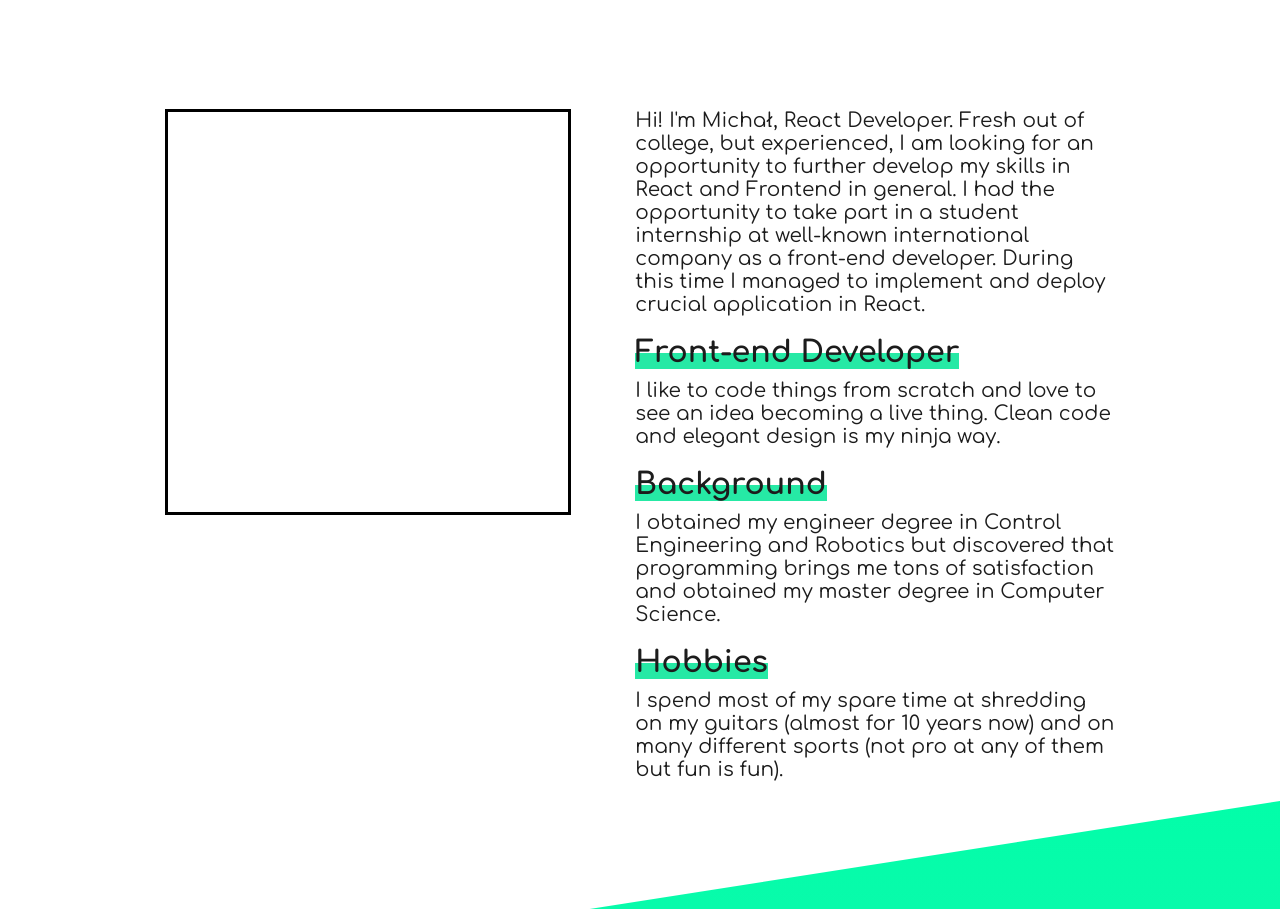
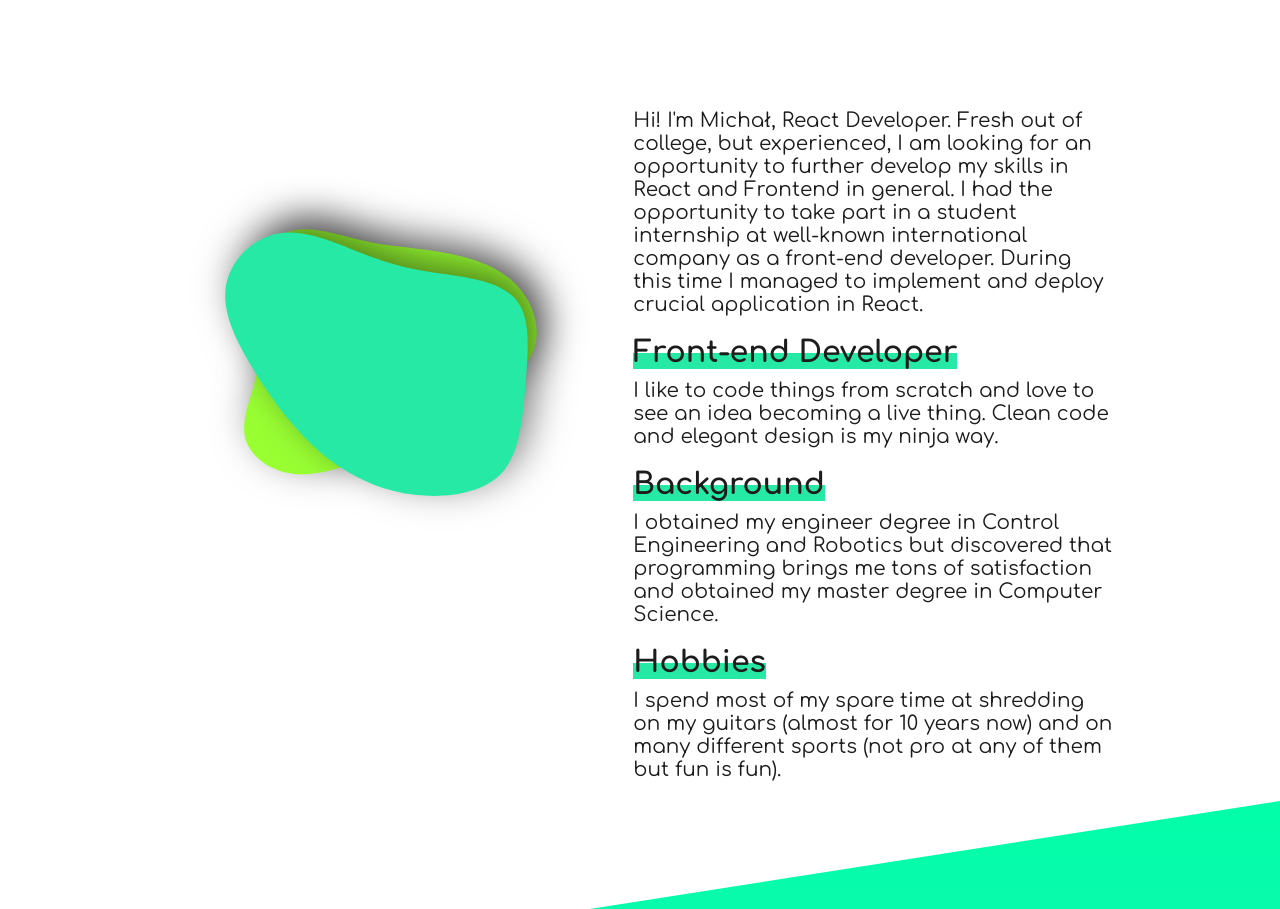
Before and after one commit to zendranm/portfolio-app, a React (Create React App) app: page / in a window 1280 px wide. Shown: the part 2041-2950 px from the top of the page. Built offline with nearby package versions, Linux system fonts and the light colour scheme.

Commit message:
AboutMe image first version

```diff
--- a/src/components/FifthPanel.jsx
+++ b/src/components/FifthPanel.jsx
@@ -4,7 +4,7 @@ import SectionTitle from "components/SectionTitle";
 import EmailPanel from "components/EmailPanel";
 import { FontAwesomeIcon } from "@fortawesome/react-fontawesome";
 import { faGithub, faLinkedin } from "@fortawesome/free-brands-svg-icons";
-import { faEnvelope, faFileDownload } from "@fortawesome/free-solid-svg-icons";
+import { faEnvelope } from "@fortawesome/free-solid-svg-icons";
 
 const FifthPanel = (props) => {
   return (
--- a/src/components/FirstPanel.jsx
+++ b/src/components/FirstPanel.jsx
@@ -1,7 +1,7 @@
 import React from "react";
 import "styles/FirstPanel.scss";
 import HelloText from "components/HelloText";
-import logo from "graphics/snowboard2.png";
+import myImage from "graphics/snowboard2.png";
 
 const FirstPanel = (props) => {
   return (
@@ -18,7 +18,7 @@ const FirstPanel = (props) => {
           </div>
         </div>
         <div className="rightBox">
-          <img src={logo} alt="" />
+          <img src={myImage} alt="" />
         </div>
       </div>
       <div className="bottomV" />
--- /dev/null
+++ b/src/components/ImageComposition.jsx
@@ -0,0 +1,31 @@
+import React from "react";
+import "styles/ImageComposition.scss";
+import myImage from "graphics/snowboard3.png";
+
+const ImageComposition = () => {
+  return (
+    <div className="ImageComposition">
+      <div className="backBlobLayer">
+        <svg viewBox="0 0 200 200" xmlns="http://www.w3.org/2000/svg">
+          <path
+            d="M34.3,-53.9C47.2,-51.9,62.4,-48.4,72.6,-39.1C82.9,-29.9,88.1,-14.9,82.8,-3.1C77.5,8.8,61.7,17.7,50.9,26C40.2,34.3,34.5,42.1,26.8,45.7C19.2,49.3,9.6,48.8,-1.4,51.1C-12.3,53.5,-24.7,58.8,-36.4,57.5C-48.2,56.3,-59.5,48.6,-61.2,37.9C-62.9,27.2,-55.1,13.6,-54,0.6C-52.9,-12.4,-58.6,-24.8,-57.7,-36.8C-56.8,-48.9,-49.3,-60.6,-38.6,-63.9C-27.8,-67.1,-13.9,-61.9,-1.6,-59.1C10.7,-56.3,21.3,-55.9,34.3,-53.9Z"
+            transform="translate(100 100)"
+          />
+        </svg>
+      </div>
+      <div className="frontBlobLayer">
+        <svg viewBox="0 0 200 200" xmlns="http://www.w3.org/2000/svg">
+          <path
+            d="M32.3,-43.4C46.3,-41.3,65,-39.8,73.6,-30.7C82.2,-21.7,80.7,-5.2,79.3,12.1C77.9,29.4,76.6,47.3,67,57.4C57.3,67.5,39.2,69.7,23.9,67.9C8.7,66.2,-3.7,60.5,-13.5,54C-23.4,47.5,-30.7,40.2,-37.3,32.4C-44,24.6,-50,16.3,-57.1,4.7C-64.2,-6.9,-72.3,-21.8,-70.7,-35.2C-69.1,-48.6,-57.8,-60.4,-44.4,-62.8C-31,-65.2,-15.5,-58.1,-3.2,-53.1C9.2,-48.2,18.3,-45.5,32.3,-43.4Z"
+            transform="translate(100 100)"
+          />
+        </svg>
+      </div>
+      <div className="imageLayer">
+        <img src={myImage} alt="" />
+      </div>
+    </div>
+  );
+};
+
+export default ImageComposition;
--- a/src/components/ThirdPanel.jsx
+++ b/src/components/ThirdPanel.jsx
@@ -2,7 +2,7 @@ import React from "react";
 import "styles/ThirdPanel.scss";
 import SectionTitle from "components/SectionTitle";
 import SubSectionTitle from "components/SubSectionTitle";
-import image from "graphics/image_cropped.jpg";
+import ImageComposition from "components/ImageComposition";
 
 const ThirdPanel = (props) => {
   return (
@@ -10,7 +10,9 @@ const ThirdPanel = (props) => {
       <div className="upperV" />
       <SectionTitle text="ABOUT ME" areTilesVisible={true} />
       <div className="aboutMe">
-        <div className="leftBox">{/* <img src={image} alt="logo" /> */}</div>
+        <div className="leftBox">
+          <ImageComposition />
+        </div>
         <div className="rightBox">
           <div className="mainDescription">
             Hi! I'm Michał, React Developer. Fresh out of college, but
--- /dev/null
+++ b/src/styles/ImageComposition.scss
@@ -0,0 +1,54 @@
+@import "variables";
+
+.ImageComposition {
+  position: relative;
+  width: 100%;
+  height: 100%;
+
+  svg {
+    width: 100%;
+    height: 100%;
+  }
+
+  .imageLayer {
+    position: absolute;
+    height: 90%;
+    width: fit-content;
+    margin-left: auto;
+    margin-right: auto;
+    top: 0;
+    left: 0;
+    right: 0;
+    z-index: 2;
+    img {
+      display: block;
+      height: 100%;
+      filter: drop-shadow(9px -10px 19px rgba(0, 0, 0, 0.5));
+    }
+  }
+
+  .frontBlobLayer {
+    position: absolute;
+    width: 100%;
+    height: 100%;
+    z-index: 1;
+    filter: drop-shadow(9px -10px 19px rgba(0, 0, 0, 0.5));
+
+    path {
+      fill: $primary-color;
+    }
+  }
+
+  .backBlobLayer {
+    position: absolute;
+    bottom: 0;
+    width: 100%;
+    height: 100%;
+    z-index: 0;
+    filter: drop-shadow(9px -10px 19px rgba(0, 0, 0, 0.5));
+
+    path {
+      fill: #99ff33;
+    }
+  }
+}
--- a/src/styles/ThirdPanel.scss
+++ b/src/styles/ThirdPanel.scss
@@ -24,9 +24,6 @@
   justify-content: space-evenly;
   align-items: flex-start;
 
-  .leftBox {
-    border: solid black;
-  }
   .rightBox {
     .mainDescription {
       margin-bottom: 20px;
@@ -61,7 +58,7 @@
     padding-left: 100px;
     .leftBox {
       width: 400px;
-      height: 400px;
+      height: 500px;
     }
     .rightBox {
       width: calc(100% - 600px);
```
Also changed, not shown: 1 other file (tests, documents, lock files or other folders).
